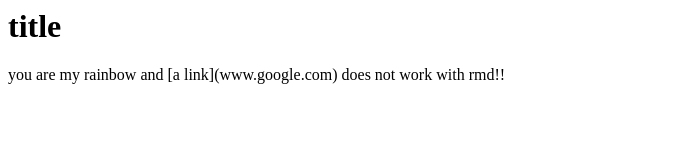
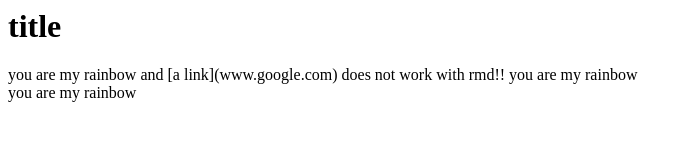
Before and after one commit to testeach/rainbowweb, a plain HTML site: page index.html in a window 1280 px wide. Shown: the whole page, without its empty margins (0-693 px from the left). Drawn offline with Linux system fonts and the light colour scheme.

Commit message:
Update index.html

```diff
--- a/index.html
+++ b/index.html
@@ -4,7 +4,13 @@
 
     <h1> title </h1>
     you are my rainbow
+
     and [a link](www.google.com) does not work with rmd!!
+
+    you are my rainbow
+    <br>
+    you are my rainbow
+
 
   </body>
 
```
